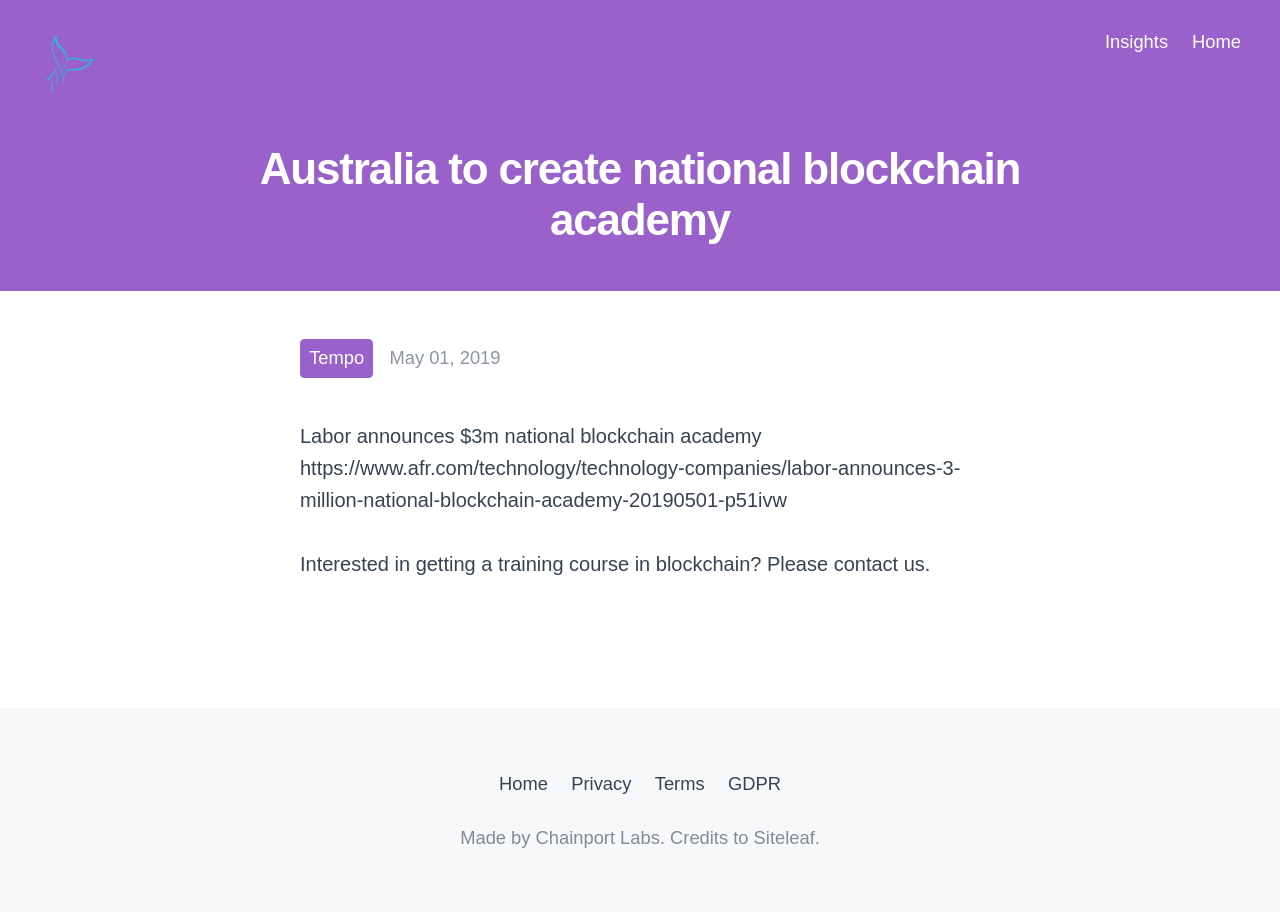
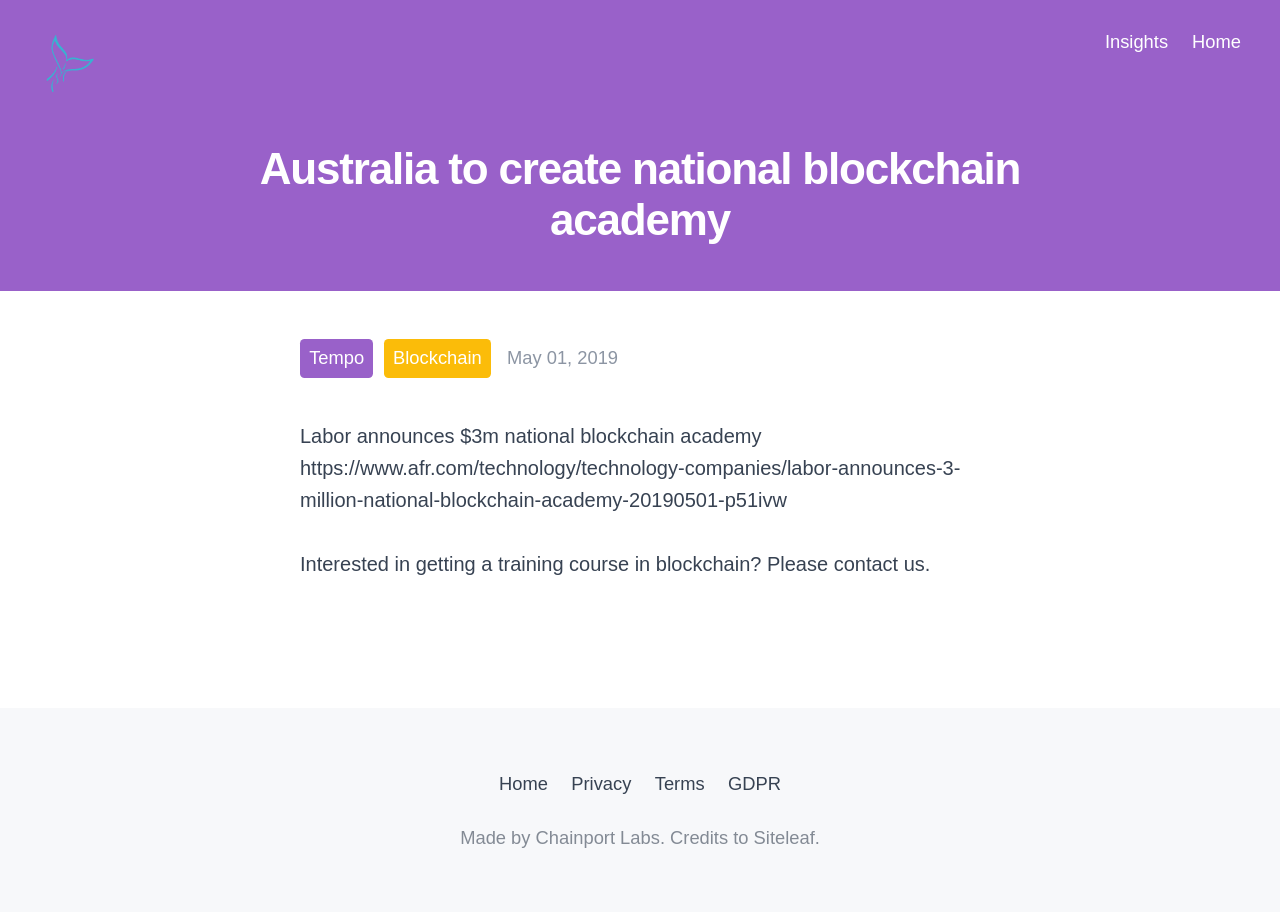
Before and after one commit to sundaywork/chainport_insights, a Jekyll site: the page built from _posts/2019-05-01-australia-to-create-national-blockchain-academy.markdown, in a window 1280 px wide. Built offline with Jekyll 4.4.1, drawn with Linux system fonts in a browser that asks for light colours; some web fonts are replaced.

Commit message:
Updated Australia To Create National Blockchain Academy

```diff
--- a/_posts/2019-05-01-australia-to-create-national-blockchain-academy.markdown
+++ b/_posts/2019-05-01-australia-to-create-national-blockchain-academy.markdown
@@ -3,6 +3,7 @@ title: Australia to create national blockchain academy
 date: 2019-05-01 00:49:00 -04:00
 tags:
 - tempo
+- blockchain
 image: "/uploads/chair-chairs-class-256491.jpg"
 ---
 
```
